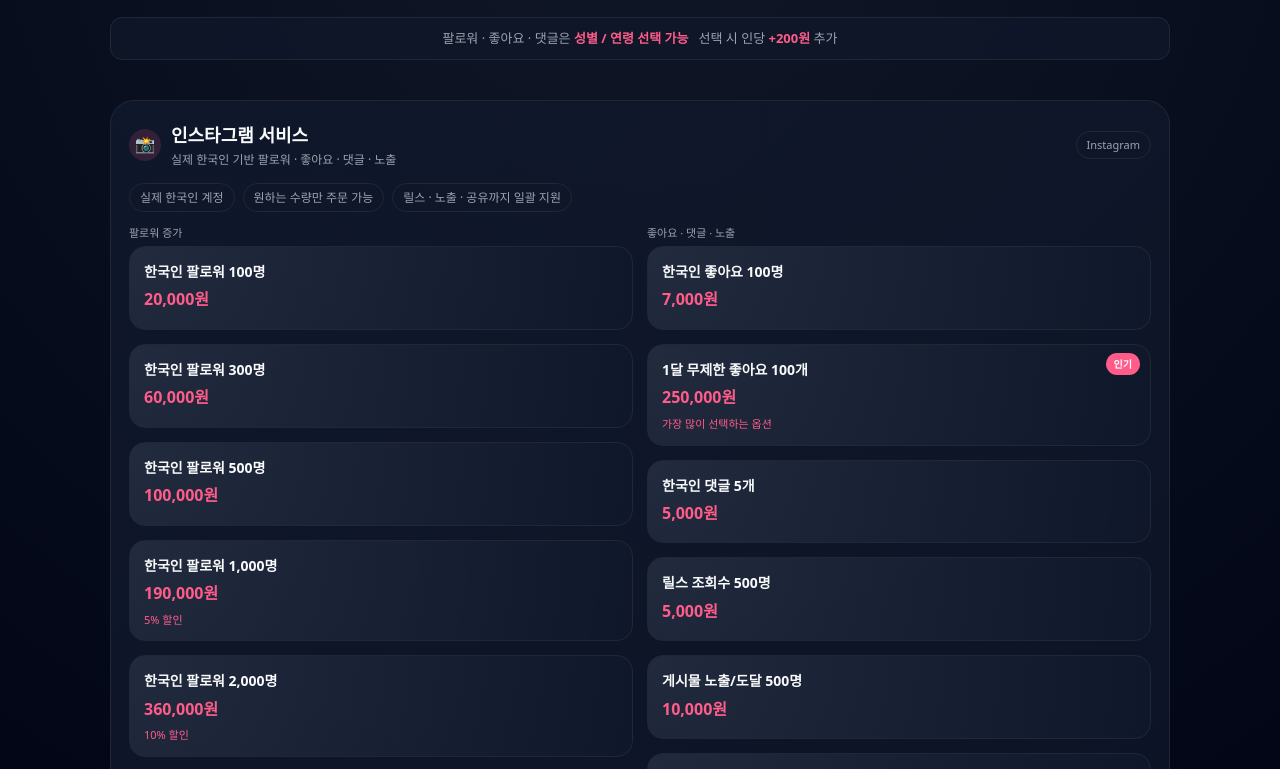
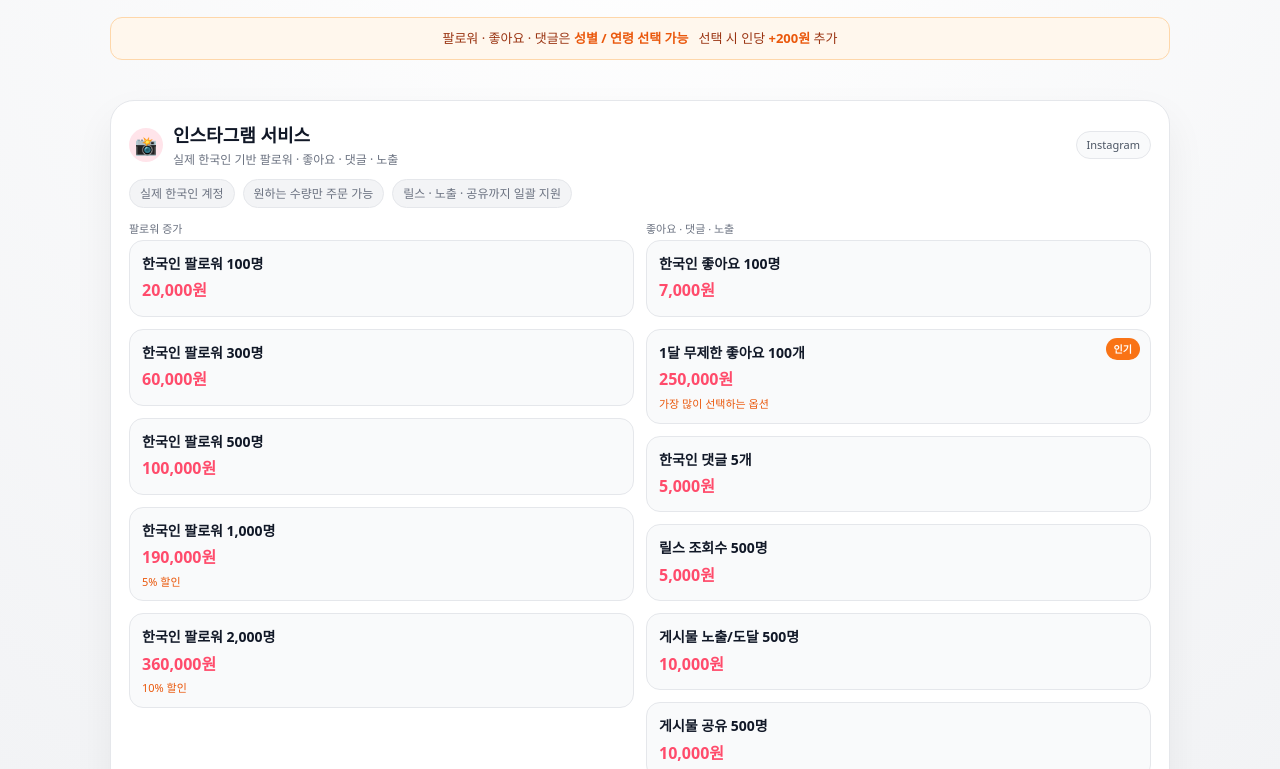
Before and after one commit to sieun0425/sns-pricing, a plain HTML site: page index.html in a window 1280 px wide. Shown: the part 151-920 px from the top of the page. Drawn offline with Linux system fonts and the light colour scheme.

Commit message:
Update index.html

```diff
--- a/index.html
+++ b/index.html
@@ -1,4 +1,4 @@
-<!DOCTYPE html>
+   <!DOCTYPE html>
 <html lang="ko">
 <head>
   <meta charset="UTF-8">
@@ -6,13 +6,14 @@
   <meta name="viewport" content="width=device-width, initial-scale=1.0">
   <style>
     :root {
-      --bg: #050816;
-      --bg-card: #0b1020;
-      --accent: #ff5c8a;
-      --accent-soft: rgba(255, 92, 138, 0.15);
-      --text-main: #f9fafb;
-      --text-sub: #9ca3af;
-      --border-soft: #1f2933;
+      --bg: #f5f5f7;
+      --bg-soft: #ffffff;
+      --bg-card: #ffffff;
+      --accent: #ff4b6b;
+      --accent-soft: #ffe4ea;
+      --text-main: #111827;
+      --text-sub: #6b7280;
+      --border-soft: #e5e7eb;
     }
 
     * {
@@ -23,7 +24,7 @@
     }
 
     body {
-      background: radial-gradient(circle at top, #111827 0, #020617 45%, #000 100%);
+      background: radial-gradient(circle at top, #ffffff 0, #f3f4f6 45%, #e5e7eb 100%);
       color: var(--text-main);
       line-height: 1.6;
     }
@@ -45,10 +46,10 @@
       gap: 6px;
       padding: 4px 10px;
       border-radius: 999px;
-      background: rgba(15, 23, 42, 0.85);
-      border: 1px solid var(--border-soft);
+      background: #eef2ff;
+      border: 1px solid #e0e7ff;
       font-size: 12px;
-      color: var(--text-sub);
+      color: #4b5563;
       margin-bottom: 12px;
     }
 
@@ -73,32 +74,33 @@
       margin-top: 20px;
       padding: 10px 14px;
       border-radius: 12px;
-      background: rgba(15, 23, 42, 0.8);
-      border: 1px solid var(--border-soft);
+      background: #fff7ed;
+      border: 1px solid #fed7aa;
       display: flex;
       gap: 10px;
       align-items: center;
       font-size: 13px;
-      color: var(--text-sub);
+      color: #9a3412;
       justify-content: center;
       flex-wrap: wrap;
     }
 
     .notice-bar strong {
-      color: var(--accent);
-      font-weight: 600;
+      color: #ea580c;
+      font-weight: 700;
     }
 
     main {
       display: flex;
       flex-direction: column;
-      gap: 32px;
+      gap: 24px;
       margin-top: 32px;
     }
 
     .section {
       border-radius: 24px;
-      background: linear-gradient(135deg, rgba(15, 23, 42, 0.95), rgba(15, 23, 42, 0.75));
+      background: var(--bg-card);
+      box-shadow: 0 18px 40px rgba(15, 23, 42, 0.06);
       border: 1px solid var(--border-soft);
       padding: 20px 18px;
     }
@@ -108,7 +110,7 @@
       align-items: center;
       justify-content: space-between;
       gap: 12px;
-      margin-bottom: 14px;
+      margin-bottom: 10px;
     }
 
     .section-title {
@@ -118,14 +120,14 @@
     }
 
     .section-icon {
-      width: 32px;
-      height: 32px;
+      width: 34px;
+      height: 34px;
       border-radius: 999px;
       display: flex;
       align-items: center;
       justify-content: center;
       background: var(--accent-soft);
-      font-size: 16px;
+      font-size: 18px;
     }
 
     .section-heading-text {
@@ -147,7 +149,8 @@
       padding: 4px 10px;
       border-radius: 999px;
       border: 1px solid var(--border-soft);
-      color: var(--text-sub);
+      background: #f9fafb;
+      color: #4b5563;
     }
 
     .hint-list {
@@ -157,19 +160,20 @@
       font-size: 12px;
       color: var(--text-sub);
       margin-bottom: 12px;
+      margin-top: 6px;
     }
 
     .hint-pill {
       padding: 4px 10px;
       border-radius: 999px;
-      background: rgba(15, 23, 42, 0.8);
-      border: 1px solid var(--border-soft);
+      background: #f3f4f6;
+      border: 1px solid #e5e7eb;
     }
 
     .grid {
       display: grid;
       grid-template-columns: minmax(0, 1fr);
-      gap: 14px;
+      gap: 12px;
     }
 
     @media (min-width: 768px) {
@@ -182,10 +186,10 @@
     }
 
     .card {
-      border-radius: 16px;
-      background: radial-gradient(circle at top left, rgba(148, 163, 184, 0.15), rgba(15, 23, 42, 0.95));
+      border-radius: 14px;
+      background: #f9fafb;
       border: 1px solid var(--border-soft);
-      padding: 14px 14px 12px;
+      padding: 12px 12px 10px;
       position: relative;
       overflow: hidden;
     }
@@ -193,25 +197,26 @@
     .card-label {
       font-size: 11px;
       color: var(--text-sub);
-      margin-bottom: 4px;
+      margin-bottom: 2px;
     }
 
     .card-mainline {
       font-size: 14px;
       font-weight: 600;
-      margin-bottom: 4px;
+      margin-bottom: 3px;
+      color: var(--text-main);
     }
 
     .card-price {
       font-size: 16px;
-      font-weight: 700;
+      font-weight: 800;
       color: var(--accent);
-      margin-bottom: 4px;
+      margin-bottom: 2px;
     }
 
     .card-tag {
       font-size: 11px;
-      color: var(--accent);
+      color: #ea580c;
     }
 
     .card-tag.muted {
@@ -225,20 +230,13 @@
       font-size: 10px;
       padding: 3px 8px;
       border-radius: 999px;
-      background: var(--accent);
+      background: #f97316;
       color: white;
-      font-weight: 600;
-    }
-
-    .section-divider {
-      margin: 18px 0 12px;
-      height: 1px;
-      background: radial-gradient(circle, rgba(148, 163, 184, 0.5), transparent 70%);
-      opacity: 0.7;
+      font-weight: 700;
     }
 
     .contact {
-      margin-top: 36px;
+      margin-top: 32px;
       text-align: center;
       font-size: 13px;
       color: var(--text-sub);
@@ -252,7 +250,7 @@
       margin-top: 10px;
       display: flex;
       flex-direction: column;
-      gap: 6px;
+      gap: 4px;
     }
 
     .contact a {
@@ -265,10 +263,10 @@
     }
 
     footer {
-      margin-top: 40px;
+      margin-top: 36px;
       text-align: center;
       font-size: 11px;
-      color: #4b5563;
+      color: #9ca3af;
     }
   </style>
 </head>
```
